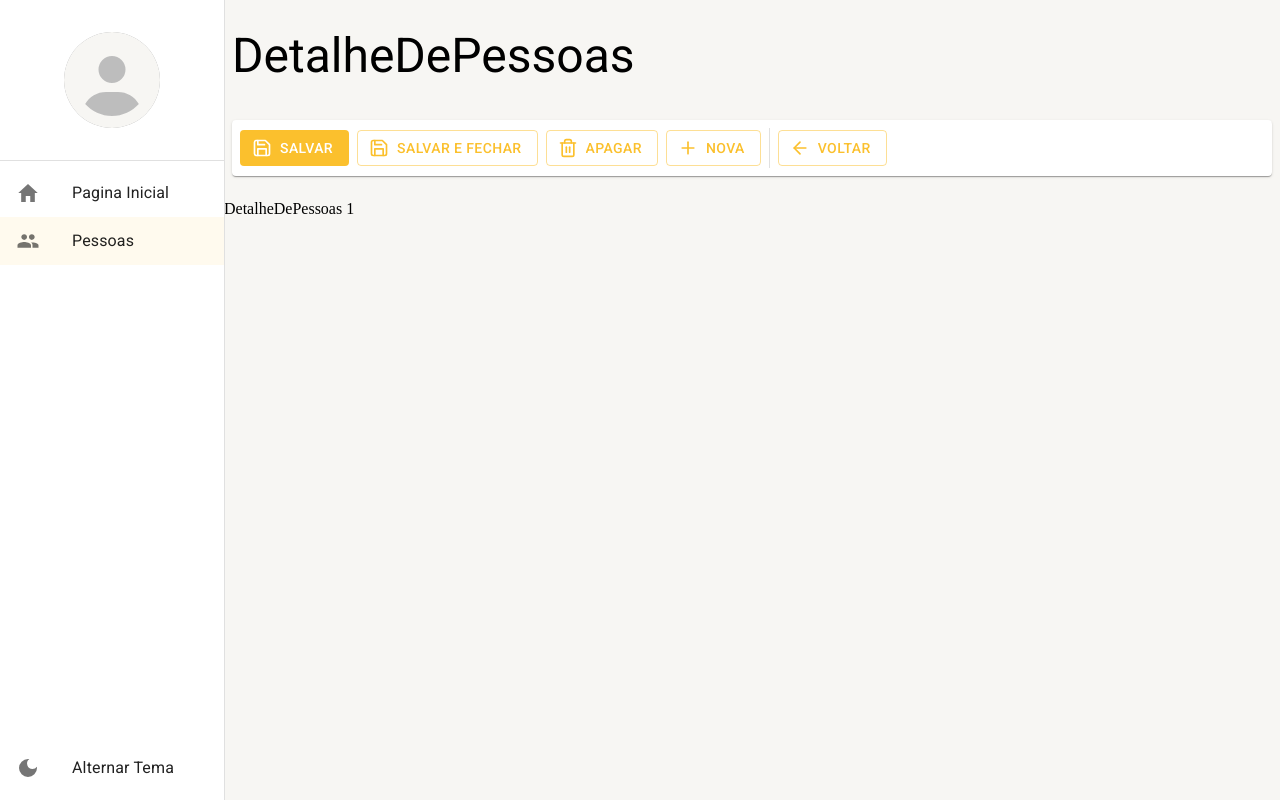
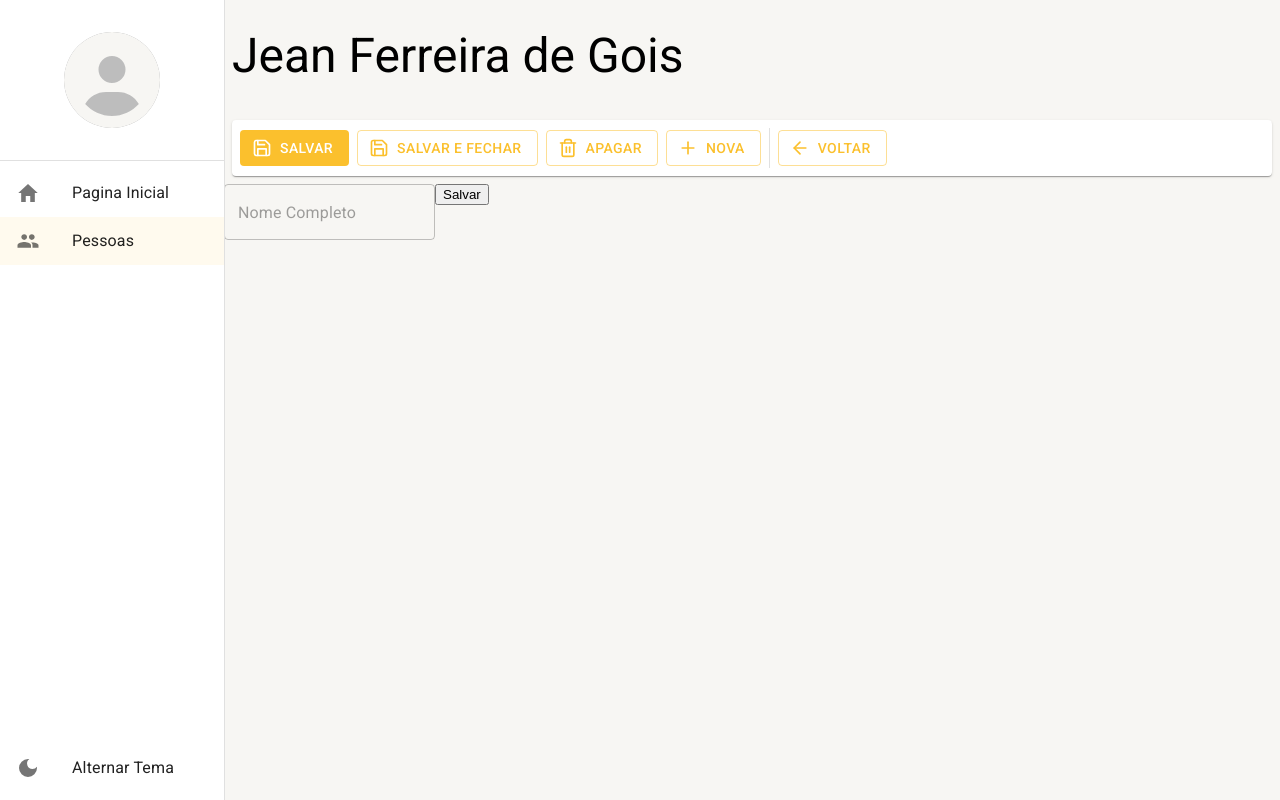
Before and after one commit to juanlramos/coamo-front, a React (Create React App) app: page /pessoas/detalhe/1 in a window 1280 px wide. Built offline with nearby package versions, Linux system fonts and the light colour scheme; data requests are answered from the project's data file.

Commit message:
feat: implementado um formluraio de cadastro de pessoa com o react-hook-form

```diff
--- a/mock/database.json
+++ b/mock/database.json
@@ -29,12 +29,6 @@
       "email": "maria@example.com",
       "cidadeId": 3,
       "nomeCompleto": "Maria José dos Santos"
-    },
-    {
-      "id": 6,
-      "email": "gabriel@example.com",
-      "cidadeId": 2,
-      "nomeCompleto": "Gabriel Silva Oliveira"
     },
     {
       "id": 7,
--- a/package.json
+++ b/package.json
@@ -7,10 +7,13 @@
     "@emotion/styled": "^11.13.0",
     "@mui/icons-material": "^6.1.0",
     "@mui/material": "^6.1.0",
+    "@unform/core": "^2.1.6",
+    "@unform/web": "^2.1.6",
     "axios": "^1.7.7",
     "json-server": "^0.17.4",
     "react": "^18.3.1",
     "react-dom": "^18.3.1",
+    "react-hook-form": "^7.54.2",
     "react-icons": "^5.3.0",
     "react-router": "^6.26.2",
     "react-router-dom": "^6.26.2",
--- a/src/pages/pessoas/DetalheDePessoas.tsx
+++ b/src/pages/pessoas/DetalheDePessoas.tsx
@@ -1,40 +1,78 @@
 import { useNavigate, useParams } from "react-router";
+import { useEffect, useState } from "react";
 
 import { LayoutBaseDePagina } from "../../shared/layouts";
 import { FerramentasDeDetalhe } from "../../shared/components";
+import { PessoasService } from "../../shared/services/api/pessoas/PessoasService";
+import { VTextField } from "../../shared/forms";
+import { useForm } from "react-hook-form";
 
 export const DetalheDePessoas: React.FC = () => {
   //regatando informações da url (esse ID tem que ser o mesmo que foi passado na rota)
   const { id = "nova" } = useParams<"id">();
   const navigate = useNavigate();
+  const [isLoading, setIsLoading] = useState(false);
+  const [nome, setNome] = useState("");
+  const { control, handleSubmit } = useForm();
 
-  const handleSave = () => {
-    console.log("Salvar");
+  useEffect(() => {
+    if (id != "nova") {
+      setIsLoading(true);
+
+      PessoasService.getById(Number(id)).then((result) => {
+        setIsLoading(false);
+        if (result instanceof Error) {
+          alert(result.message);
+          navigate("/pessoas");
+        } else {
+          setNome(result.nomeCompleto);
+          console.log(result);
         }
+      });
+    }
+  }, [id]);
 
-  const handleDelete = () => {
-    console.log("Apagar");
+  const handleSave = (dados: any) => {
+    console.log(dados);
+  };
+
+  const handleDelete = (id: number) => {
+    //resolvendo o erro de no-restricted-globals do ESLINT
+    // eslint-disable-next-line no-restricted-globals
+    if (confirm("Deseja apagar o registro?")) {
+      PessoasService.deleteById(id).then((result) => {
+        if (result instanceof Error) {
+          alert(result.message);
+        } else {
+          alert("Registro apagado com sucesso!");
+          navigate("/pessoas");
         }
-
+      });
+    }
+  };
 
   return (
     <LayoutBaseDePagina
-        titulo="DetalheDePessoas"
+      titulo={id === "nova" ? "Nova Pessoa" : nome}
       barraDeFerramentas={
         <FerramentasDeDetalhe
           textoBotaoNovo="Nova"
           mostrarBotaoSalvarEFechar
           mostrarBotaoApagar={id !== "nova"}
           mostrarBotaoNovo={id !== "nova"}
-
-                aoClicarEmSalvar={handleSave}
-                aoClicarEmSalvarEFechar={handleSave}
-                aoClicarEmApagar={handleDelete}
+          aoClicarEmSalvar={handleSubmit(handleSave)}
+          aoClicarEmSalvarEFechar={handleSubmit(handleSave)}
+          aoClicarEmApagar={() => handleDelete(Number(id))}
           aoClicarEmNovo={() => navigate("/pessoas/detalhe/nova")}
           aoClicarEmVoltar={() => navigate("/pessoas")}
         />
-        }>
-      <p>DetalheDePessoas {id}</p>
+      }
+    >
+      <form onSubmit={handleSubmit(handleSave)}>
+        <VTextField name="Nome Completo" control={control} />
+
+        <button type="submit">Salvar</button>
+      </form>
     </LayoutBaseDePagina>
   );
 };
--- /dev/null
+++ b/src/shared/forms/VTextField.tsx
@@ -0,0 +1,25 @@
+import { TextField, TextFieldProps } from "@mui/material";
+import { useController } from "react-hook-form";
+
+
+type TVTextFieldProps = TextFieldProps & {
+    name: string
+    control: any
+}
+
+export const VTextField: React.FC<TVTextFieldProps> = ({ name, control, ...rest }) => {
+
+    const {field} = useController({
+        name,
+        control,
+        defaultValue: '',
+    });
+
+    return (
+        <TextField
+            {...field}
+            {...rest}
+            placeholder={name}
+        />
+    );
+};
--- /dev/null
+++ b/src/shared/forms/index.ts
@@ -0,0 +1 @@
+export * from './VTextField';
```
Also changed, not shown: 1 other file (tests, documents, lock files or other folders). Lines whose indentation alone changed are shown as unchanged.
